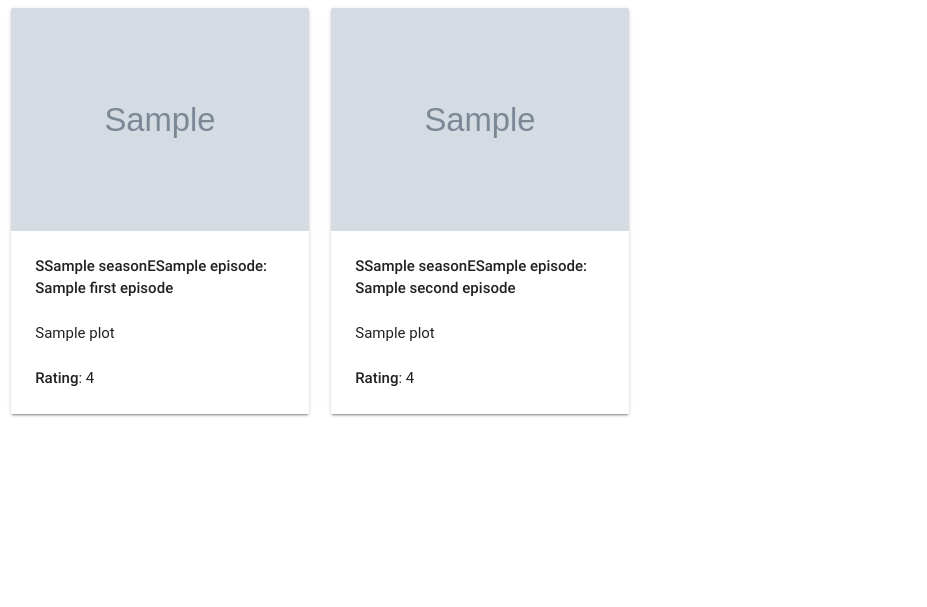
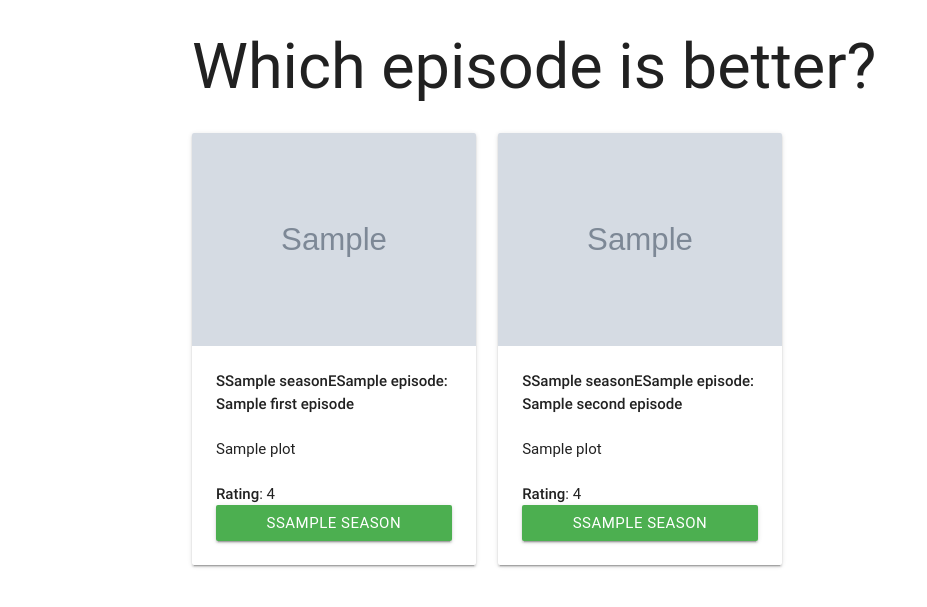
Before and after one commit to gnarizzy/BestEpisodes, a Python web app: template BestEpisodes/core/templates/home.html in a window 1280 px wide. Shown: the top 607 px of the page, without its empty margins (0-927 px from the left). Run offline with Jinja, Linux system fonts and the light colour scheme; the template is opened without the code that fills it: most values are stand-ins (such as "Sample title", 1, 10 or a date in 2020); grey boxes marked "Sample" are stand-in pictures; some libraries are stand-ins or nearby versions; some web fonts are replaced.

Commit message:
added buttons, heading

```diff
--- a/BestEpisodes/core/templates/home.html
+++ b/BestEpisodes/core/templates/home.html
@@ -1,8 +1,12 @@
 {% extends 'base.html' %}
 
 {% block body_block %}
+
+    <div class = "container">
+        <h1>Which episode is better?</h1>
+
     <div class = "row">
-    <div class = "col sm12 m3">
+        <div class = "col sm12 m4">
             <div class = "card ">
                 <div class = "card-image">
                     <img src="{{first_episode.image}}">
@@ -16,11 +20,19 @@
                         <br>
                         <br>
                        <strong>Rating</strong>: {{first_episode.rating}}
+                        <br>
+                        <form  action="/">
+                            <button class="btn waves-effect waves-dark green" id="episode-1-selected" type="submit" name="action">S{{first_episode.season}}
+                                E{{first_episode.episode}}
+                                <i class="material-icons right">thumb_up</i>
+                            </button>
+                        </form>
                     </p>
                 </div>
+
             </div>
         </div>
-    <div class = "col sm12 m3">
+        <div class = "col sm12 m4">
             <div class = "card ">
                 <div class = "card-image">
                     <img src="{{second_episode.image}}">
@@ -34,10 +46,20 @@
                         <br>
                         <br>
                         <strong>Rating</strong>: {{second_episode.rating}}
+                        <br>
+                        <form  action="/">
+                            <button class="btn waves-effect waves-dark green" id="episode-2-selected" type="submit"
+                                    name="action">S{{second_episode.season}}
+                                E{{second_episode.episode}}
+                                <i class="material-icons right">thumb_up</i>
+                            </button>
+                        </form>
                     </p>
                 </div>
             </div>
         </div>
     </div>
+<div>
+
 
 {% endblock %}
```
Lines whose indentation alone changed are shown as unchanged.
